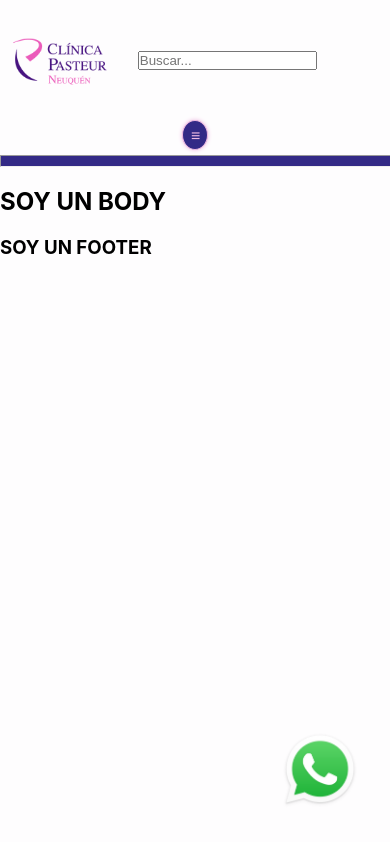
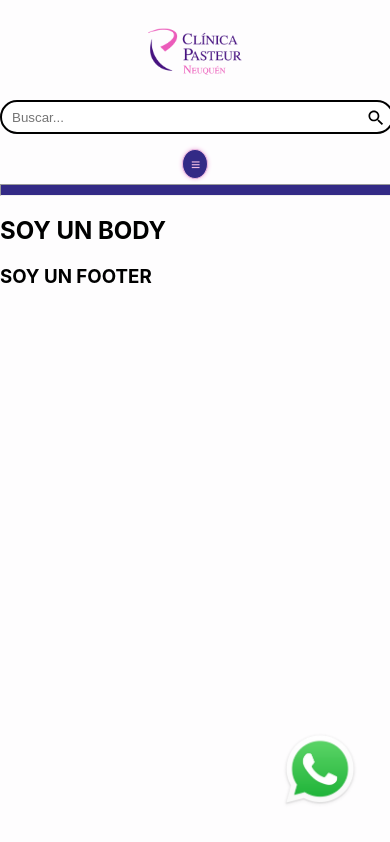
Before and after one commit to lightan1210/webpage-clinica_pasteur, a React (Create React App) app: page / in a window 390 px wide. Built offline with nearby package versions, Linux system fonts and the light colour scheme.

Commit message:
Adjuste Search Bar

```diff
--- a/src/App.css
+++ b/src/App.css
@@ -111,15 +111,29 @@
   height: 100px;
   margin: 10px;
   vertical-align: top;
-  width: 50%;
+  position: relative;
+  width: fit-content;
 }
 
 .SearchBar > input {
+  border: 2px solid black;
+  border-radius: 30px;
   display: block;
+  height: 30px;
   margin: auto;
   outline: none;
-  padding: 0;
-  width: 90%;
+  padding: 0 30px 0 10px;
+  width: 350px;
+}
+
+.SearchButton {
+  background: transparent;
+  border: none;
+  cursor: pointer;
+  height: 20px;
+  position: absolute;
+  right: 2px;
+  top: 40px;
 }
 
 .WhatsApp {
@@ -173,6 +187,11 @@
     }
   }
 
+  .Logo {
+    display: block;
+    margin: auto;
+  }
+
   .NavBar>ul {
     display: none;
     flex-direction: column;
@@ -208,6 +227,21 @@
     position: static;
   }
 
+  .SearchBar{
+    display: block;
+    margin: 0 auto 15px;
+    height: max-content;
+  }
+
+  .SearchBar input{
+    padding: 0 30px 0 10px;
+    vertical-align: middle;
+  }
+
+  .SearchButton {
+  top: 7px;
+  }
+
   .SubMenu>li:hover {
     box-shadow: none;
   }
--- a/src/components/Header.js
+++ b/src/components/Header.js
@@ -10,7 +10,14 @@
                 </a>
             </div>
             <form className="SearchBar" >
+
                 <input type="text" name="searchBar" placeholder="Buscar..."></input>
+                <button className='SearchButton' type='button'>
+                <svg xmlns="http://www.w3.org/2000/svg" width="20" height="20" viewBox="0 0 24 24">
+                  <path d="M15.5 14h-.79l-.28-.27C15.41 12.59 16 11.11 16 9.5 16 5.91 13.09 3 9.5 3S3 5.91 3 9.5 5.91 16 9.5 16c1.61 0 3.09-.59 4.23-1.57l.27.28v.79l5 4.99L20.49 19l-4.99-5zm-6 0C7.01 14 5 11.99 5 9.5S7.01 5 9.5 5 14 7.01 14 9.5 11.99 14 9.5 14z"></path>
+                </svg>
+                </button>
+
             </form>
             <div className='WhatsApp' title='Pedir turno'>
                 <a href="http://bit.ly/cpasteurwhatsapp" target='_blank'>
```
